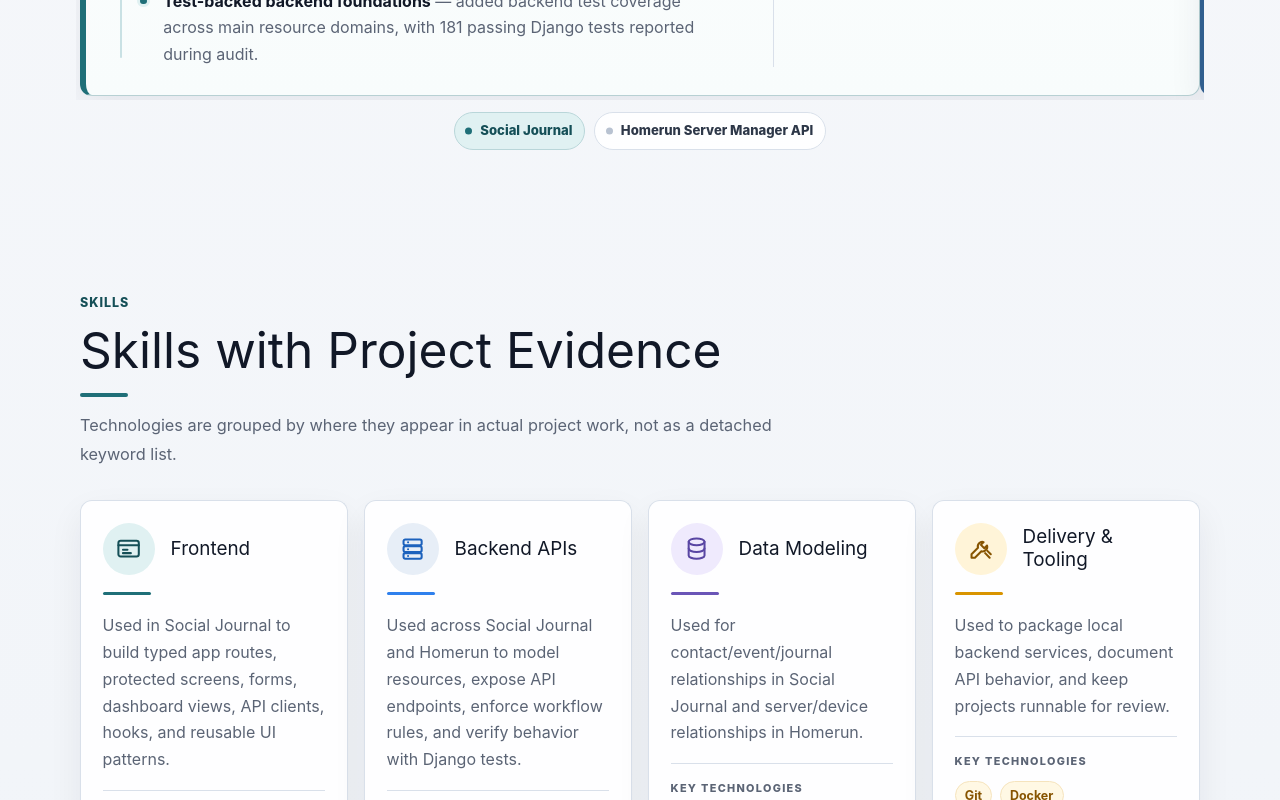
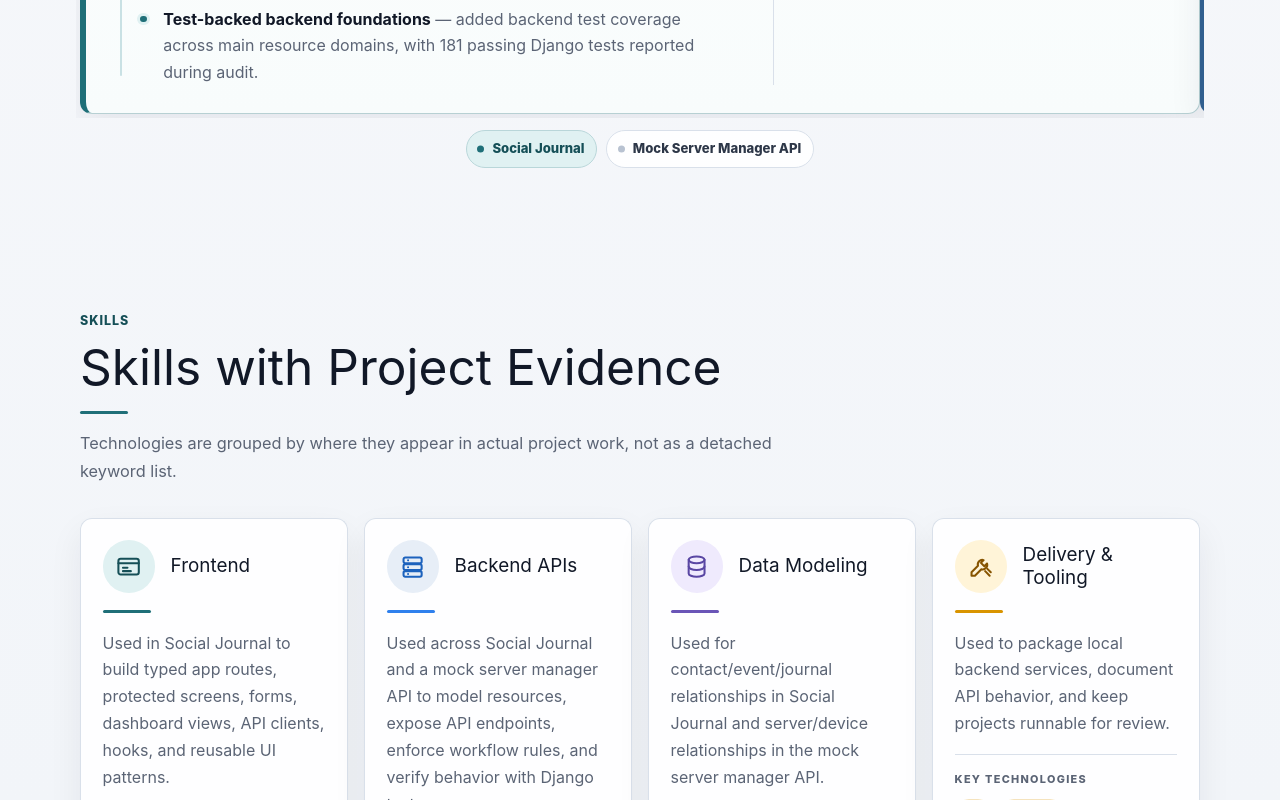
Before and after one commit to gagefulwood/portfolio-website, a Next.js app in the folder gagefulwood.com/: page / in a window 1280 px wide. Shown: the part 2660-3460 px from the top of the page. Built offline with nearby package versions, Linux system fonts and the light colour scheme.

Commit message:
final update for visual refresh atm

```diff
--- a/gagefulwood.com/src/app/components/featured-projects-carousel.tsx
+++ b/gagefulwood.com/src/app/components/featured-projects-carousel.tsx
@@ -73,7 +73,7 @@ export default function FeaturedProjectsCarousel({
       tabIndex={0}
       role="region"
       aria-roledescription="carousel"
-      aria-label="Featured engineering project case studies"
+      aria-label="Featured engineering projects"
       onKeyDown={handleKeyDown}
     >
       <div className="projects-carousel__header">
--- a/gagefulwood.com/src/app/components/projects-section.tsx
+++ b/gagefulwood.com/src/app/components/projects-section.tsx
@@ -8,7 +8,7 @@ export default function ProjectsSection() {
       id="projects"
       eyebrow="Projects"
       title="Featured Engineering Work"
-      description="Focused case studies showing full-stack product work, backend API design, relational data modeling, and test-backed implementation."
+      description="Selected projects showing full-stack product work, backend API design, relational data modeling, and test-backed implementation."
     >
       <FeaturedProjectsCarousel projects={projects} />
     </Section>
--- a/gagefulwood.com/src/app/data/profile.ts
+++ b/gagefulwood.com/src/app/data/profile.ts
@@ -44,7 +44,7 @@ export const technicalFocusItems: TechnicalFocusItem[] = [
     title: "API + Data Modeling",
     description:
       "Designing REST APIs, relational models, validation rules, and test-backed business logic.",
-    showsUpIn: ["Social Journal", "Homerun"],
+    showsUpIn: ["Social Journal", "Mock Server Manager API"],
     accent: "blue",
     icon: "database",
   },
@@ -62,7 +62,7 @@ export const technicalFocusItems: TechnicalFocusItem[] = [
     title: "Delivery Discipline",
     description:
       "Documenting status honestly, separating finished work from rough edges, and prioritizing maintainable architecture.",
-    showsUpIn: ["Homerun", "Social Journal"],
+    showsUpIn: ["Mock Server Manager API", "Social Journal"],
     accent: "amber",
     icon: "delivery",
   },
--- a/gagefulwood.com/src/app/data/projects.ts
+++ b/gagefulwood.com/src/app/data/projects.ts
@@ -107,17 +107,17 @@ export const projects: Project[] = [
     links: [],
   },
   {
-    title: "Homerun Server Manager API",
+    title: "Mock Server Manager API",
     category: "Take-home backend assignment",
     status: {
       label: "Status",
       value: "Completed locally",
-      detail: "Backend assignment · not production deployed",
+      detail: "Interview assignment · not production deployed",
       accent: "amber",
     },
     stack: ["Python", "Django", "DRF", "PostgreSQL", "Docker", "Gunicorn"],
     summary:
-      "A Dockerized Django REST Framework API for managing devices, servers, generated subdomains, and server status transitions.",
+      "A Dockerized Django REST Framework mock server manager API built for the Homerun desktop interview process, covering devices, servers, generated subdomains, and server status transitions.",
     proofPoints: [
       {
         lead: "Modeled server/device behavior",
--- a/gagefulwood.com/src/app/data/skills.ts
+++ b/gagefulwood.com/src/app/data/skills.ts
@@ -23,8 +23,8 @@ export const skillGroups: SkillGroup[] = [
     icon: "backend",
     skills: ["Python", "Django", "Django REST Framework", "REST APIs", "Validation", "Testing"],
     evidence:
-      "Used across Social Journal and Homerun to model resources, expose API endpoints, enforce workflow rules, and verify behavior with Django tests.",
-    projects: ["Social Journal", "Homerun"],
+      "Used across Social Journal and a mock server manager API to model resources, expose API endpoints, enforce workflow rules, and verify behavior with Django tests.",
+    projects: ["Social Journal", "Mock Server Manager API"],
   },
   {
     title: "Data Modeling",
@@ -32,8 +32,8 @@ export const skillGroups: SkillGroup[] = [
     icon: "data",
     skills: ["PostgreSQL", "Django ORM", "Relational modeling", "Aggregations"],
     evidence:
-      "Used for contact/event/journal relationships in Social Journal and server/device relationships in Homerun.",
-    projects: ["Social Journal", "Homerun"],
+      "Used for contact/event/journal relationships in Social Journal and server/device relationships in the mock server manager API.",
+    projects: ["Social Journal", "Mock Server Manager API"],
   },
   {
     title: "Delivery & Tooling",
@@ -42,6 +42,6 @@ export const skillGroups: SkillGroup[] = [
     skills: ["Git", "Docker", "Docker Compose", "Gunicorn", "OpenAPI docs"],
     evidence:
       "Used to package local backend services, document API behavior, and keep projects runnable for review.",
-    projects: ["Homerun", "Social Journal"],
+    projects: ["Mock Server Manager API", "Social Journal"],
   },
 ];
```
